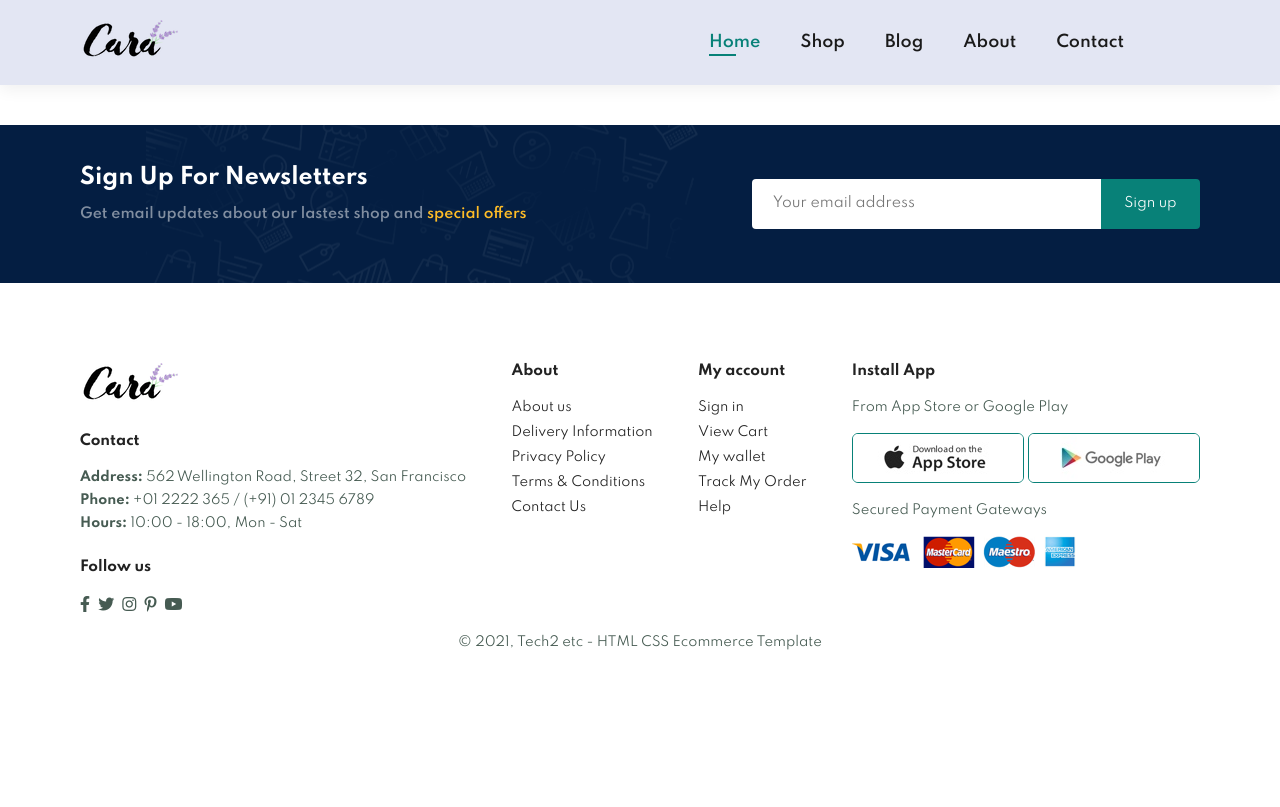
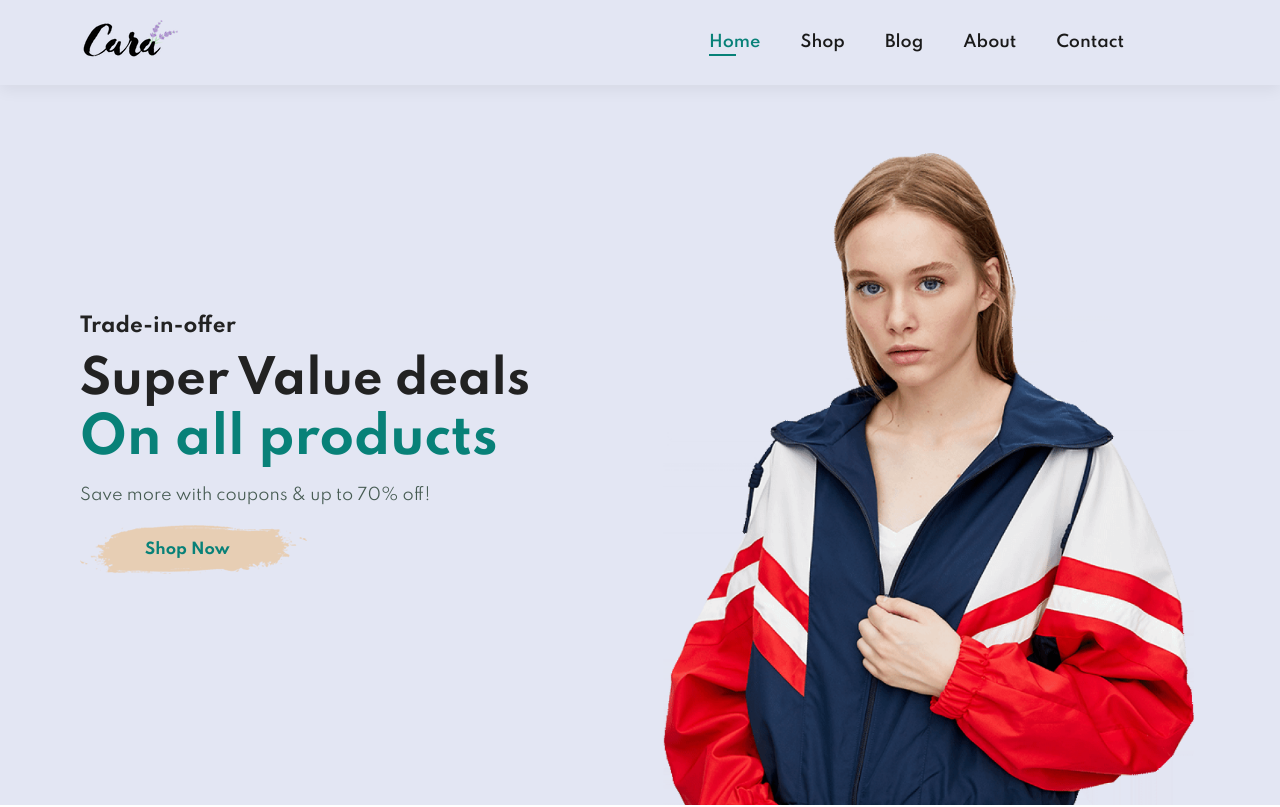
Before and after one commit to askawasaki/EcommerceHTMLCSSJS, a plain HTML site: page index.html in a window 1280 px wide. Shown: the top 807 px of the page. Drawn offline with Linux system fonts and the light colour scheme.

Commit message:
HeroSection&StickyNavbar

```diff
--- a/index.html
+++ b/index.html
@@ -28,6 +28,16 @@
             </div>
 
         </section>
+
+        <section id="hero">
+            <h4>Trade-in-offer</h4>
+            <h2>Super Value deals</h2>
+            <h1>On all products</h1>
+            <p>Save more with coupons & up to 70% off!</p>
+            <button>Shop Now</button>
+        </section>
+
+
 
         <section id="newsletter" class="section-p1 section-m1">
             <div class="newsletter">
--- a/style.css
+++ b/style.css
@@ -67,6 +67,10 @@ body {
   padding: 20px 80px;
   background: #e3e6f3;
   box-shadow: 0 5px 15px rgba(0, 0, 0, 0.06);
+  z-index: 999s;
+  position: sticky;
+  top: 0;
+  left: 0;
 }
 
 #navbar {
@@ -223,3 +227,38 @@ footer .copyright{
   width: 100%;
   text-align: center;
 }
+
+/* hero section */
+
+#hero {
+  background-image: url("img/hero4.png");
+  height: 90vh;
+  width: 100%;
+  background-size: cover;
+  background-position: top 25% right 0;
+  padding: 0 80px;
+  display: flex;
+  flex-direction: column;
+  align-items: flex-start;
+  justify-content: center;
+}
+
+#hero h4{
+  padding-bottom: 15px;
+}
+
+#hero h1{
+  color: #088178;
+}
+
+#hero button{
+  background-image: url("img/button.png");
+  background-color: transparent;
+  color: #088178;
+  border: 0;
+  padding: 14px 80px 14px 65px;
+  background-repeat: no-repeat;
+  cursor: pointer;
+  font-weight: 700;
+  font-size: 15px;
+}
```
